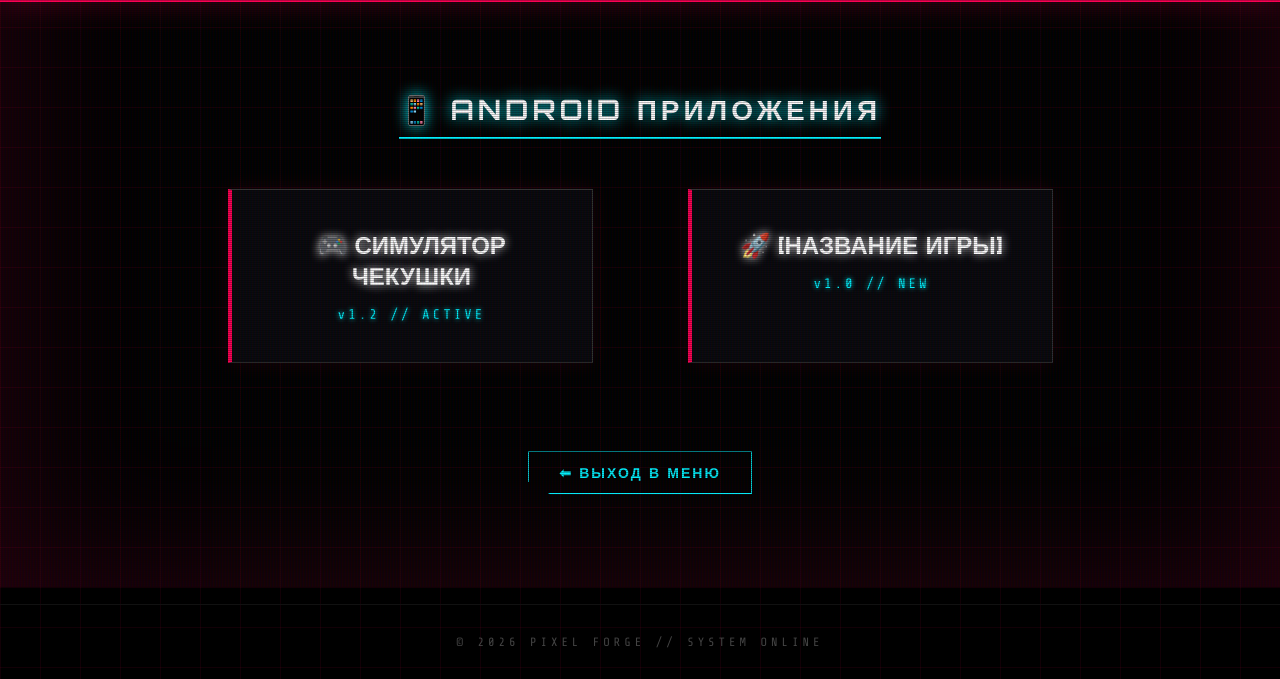
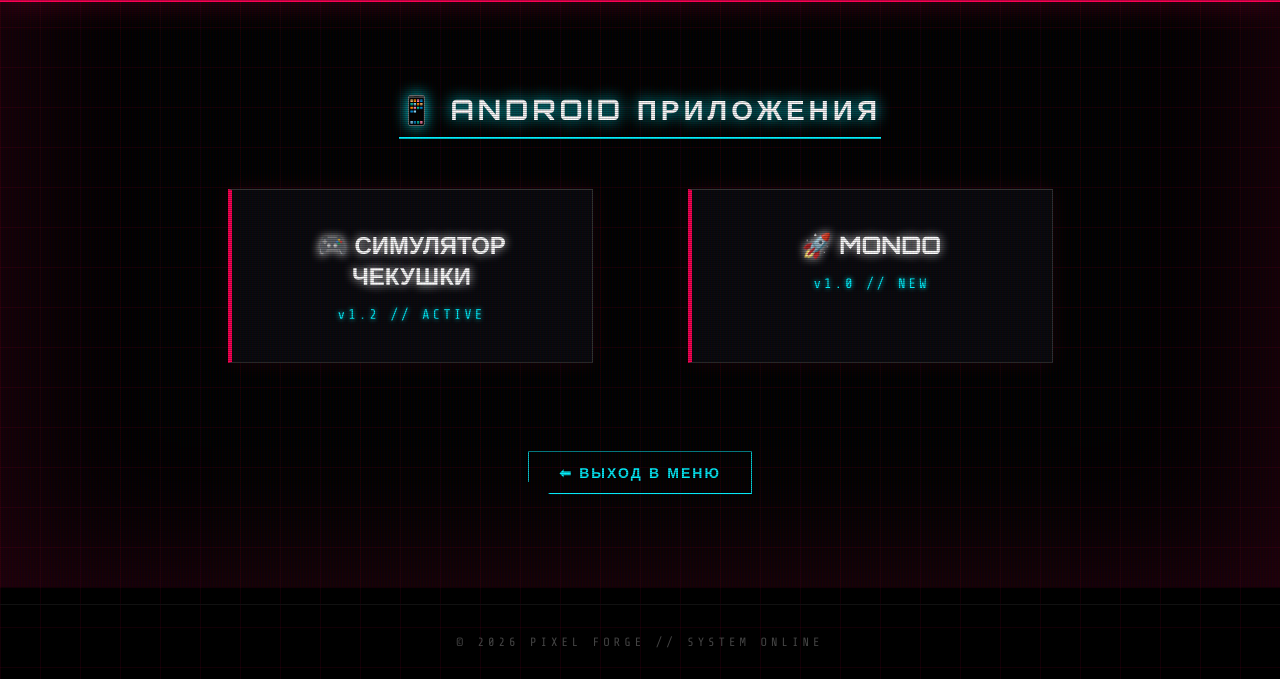
Before and after one commit to arsenulan16-ai/pixel-forge-site, a plain HTML site: page index.html in a window 1280 px wide. Both pictures are taken after a click on the button "📱 ДЛЯ ТЕЛЕФОНОВ". Shown: the part 213-892 px from the top of the page. Drawn offline with nearby package versions, Linux system fonts and the light colour scheme; no server answers.

Commit message:
Update index.html

```diff
--- a/index.html
+++ b/index.html
@@ -7,7 +7,7 @@
     <meta charset="UTF-8">
     <meta name="viewport" content="width=device-width, initial-scale=1.0">
     <title>PIXEL FORGE — Cyberpunk Game Studio</title>
-    <meta name="description" content="Официальный сайт студии PIXEL FORGE. Скачайте наши игры для Android.">
+    <meta name="description" content="Официальный сайт студии PIXEL FORGE. Скачайте игры MONDO и Симулятор Чекушки для Android.">
 
     <link rel="preconnect" href="https://fonts.googleapis.com">
     <link rel="preconnect" href="https://fonts.gstatic.com" crossorigin>
@@ -314,15 +314,15 @@
         <h2>📱 ANDROID ПРИЛОЖЕНИЯ</h2>
 
         <div class="main-buttons" style="flex-direction: row; flex-wrap: wrap;">
-            <!-- Игра 1 -->
+            <!-- Игра 1: Чекушка -->
             <div class="game-card" onclick="showPage('chekushka')" style="cursor:pointer; width: 300px; margin: 10px;">
                 <h3>🎮 СИМУЛЯТОР<br>ЧЕКУШКИ</h3>
                 <p class="game-version">v1.2 // ACTIVE</p>
             </div>
 
-            <!-- ТВОЯ НОВАЯ ИГРА -->
+            <!-- Игра 2: MONDO -->
             <div class="game-card" onclick="showPage('my-game')" style="cursor:pointer; width: 300px; margin: 10px;">
-                <h3>🚀 [НАЗВАНИЕ ИГРЫ]</h3>
+                <h3>🚀 MONDO</h3>
                 <p class="game-version">v1.0 // NEW</p>
             </div>
         </div>
@@ -376,14 +376,14 @@
         <button class="back-btn" onclick="showPage('chekushka')">⬅ НАЗАД</button>
     </section>
 
-    <!-- ИГРА 2: ТВОЯ НОВАЯ ИГРА -->
+    <!-- ИГРА 2: MONDO -->
     <section id="my-game" class="page-section hidden">
-        <h2>🚀 [НАЗВАНИЕ ИГРЫ]</h2>
+        <h2>🚀 MONDO</h2>
 
         <div class="game-info-card">
             <p class="description">
                 > Инициализация протокола...<br>
-                > [ТУТ НАПИШИ ОПИСАНИЕ СВОЕЙ ИГРЫ]<br>
+                > ТУТ НАПИШИ ОПИСАНИЕ ИГРЫ MONDO.<br>
                 > Расскажи, о чем она, какие там фишки и жанр.
             </p>
 
@@ -395,7 +395,7 @@
         <button class="back-btn" onclick="showPage('android')">⬅ НАЗАД</button>
     </section>
 
-    <!-- СКАЧИВАНИЕ НОВОЙ ИГРЫ -->
+    <!-- СКАЧИВАНИЕ MONDO -->
     <section id="my-game-downloads" class="page-section hidden">
         <h2>📥 СКАЧАТЬ ИГРУ</h2>
         <p style="color:#888; margin-bottom:30px;">> ОБНАРУЖЕНЫ ФАЙЛЫ ДЛЯ ЗАГРУЗКИ</p>
@@ -406,7 +406,7 @@
                     <h3>ВЕРСИЯ 1.0</h3>
                     <p>STABLE BUILD</p>
                 </div>
-                <!-- ТВОЯ ССЫЛКА НА ДИСК -->
+                <!-- ССЫЛКА НА MONDO -->
                 <a href="https://drive.google.com/file/d/1QNy2AQwChAqOKEi2y2xj1Sh9zGk3M6nn/view?usp=sharing" target="_blank" class="download-btn-small">СКАЧАТЬ</a>
             </div>
         </div>
@@ -440,7 +440,7 @@
         window.scrollTo(0, 0);
     }
 
-    // Загрузка новостей (БЕЗ ДАТЫ)
+    // Загрузка новостей
     function loadNews() {
         var c = document.getElementById("news-list");
         if (!c) return;
```
